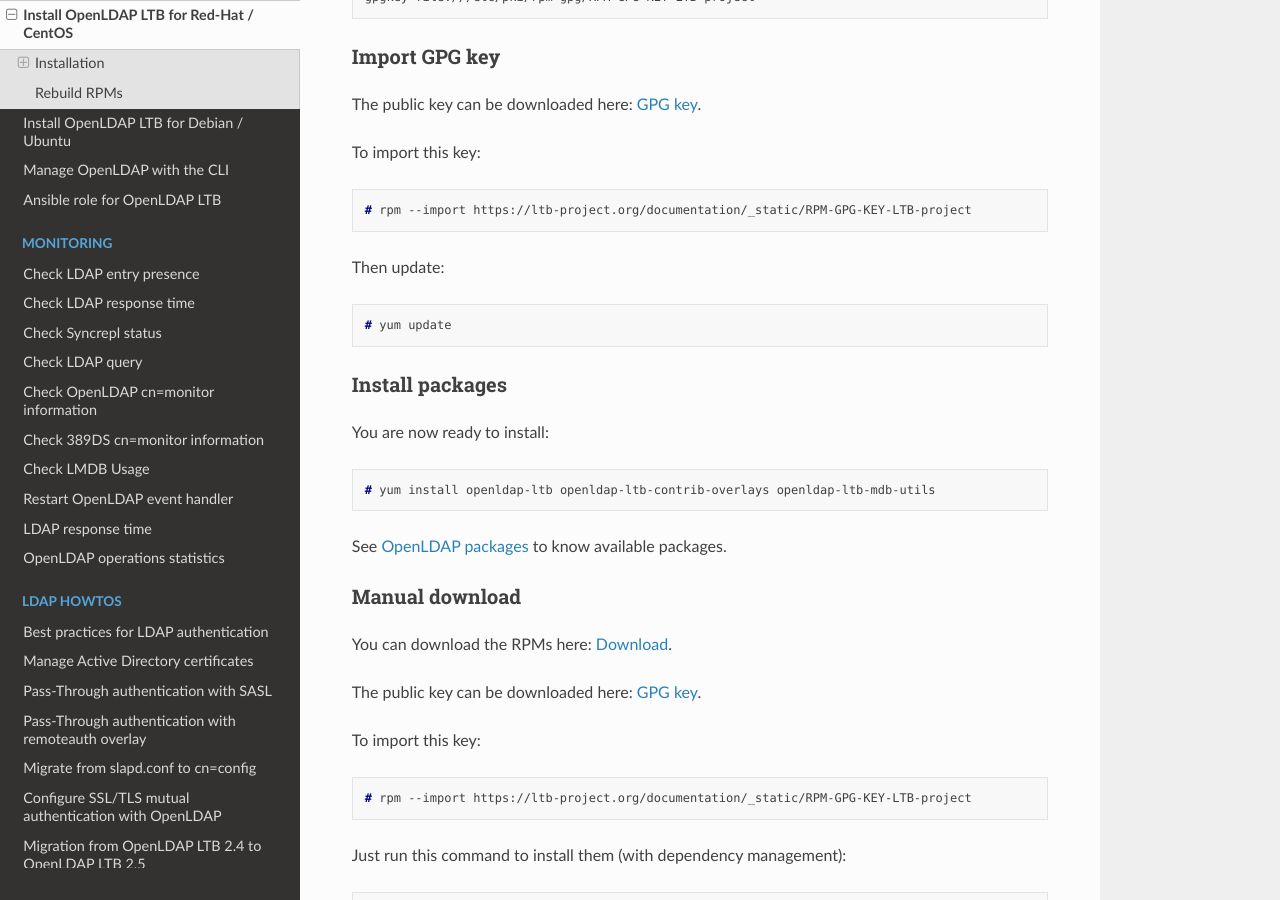
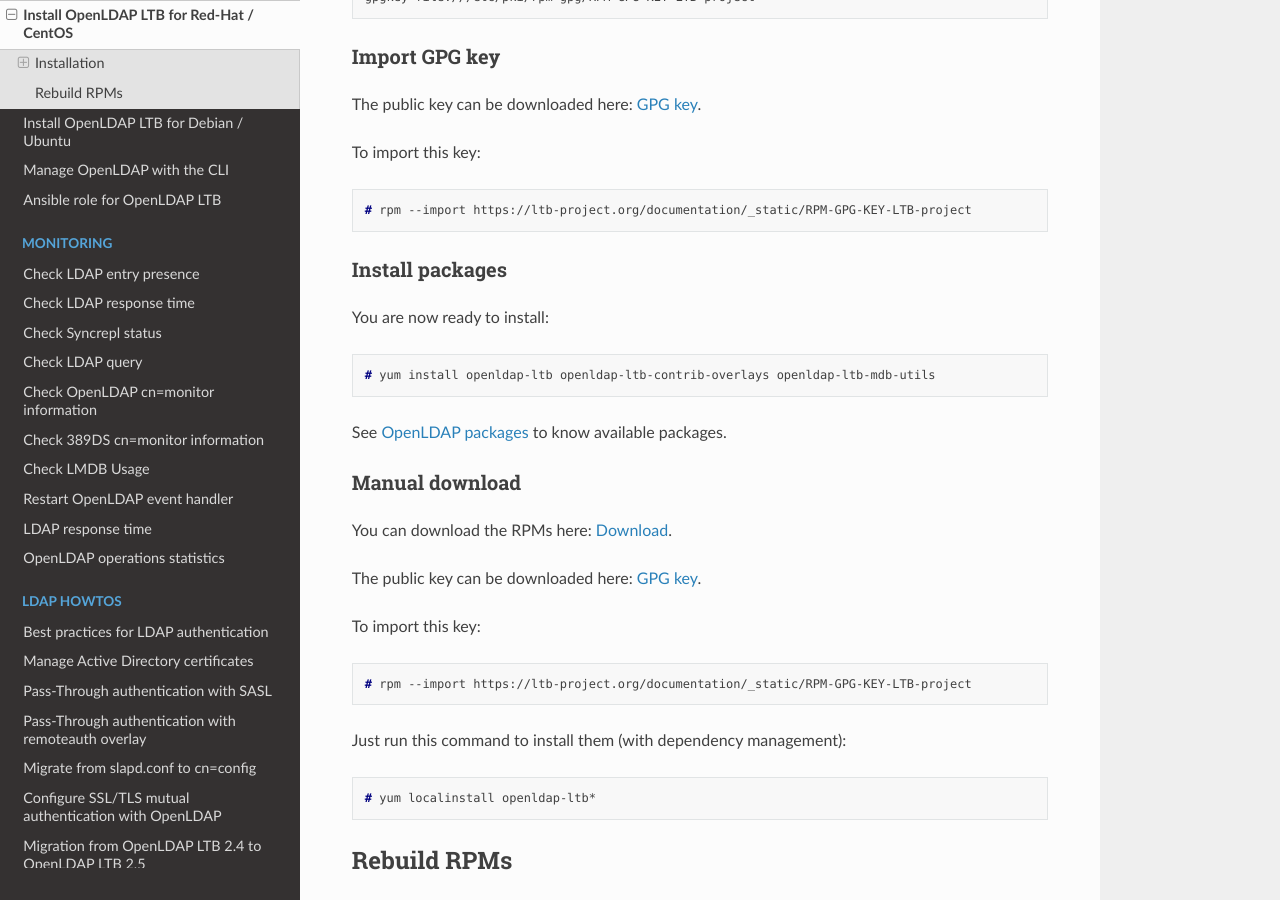
Before and after one commit to ltb-project/documentation, a Sphinx documentation site: the page built from source/openldap-rpm.rst, in a window 1280 px wide and 900 px high, scrolled down 1107 px. Built offline with Sphinx 7.4.7 and the Read the Docs theme 2.0.0, drawn with Linux system fonts in a browser that asks for light colours.

Commit message:
Update openldap-rpm.rst
`yum update` is not the same as `apt update`, and is not needed after adding a new repo

```diff
--- a/source/openldap-rpm.rst
+++ b/source/openldap-rpm.rst
@@ -64,12 +64,6 @@
 
     # rpm --import https://ltb-project.org/documentation/_static/RPM-GPG-KEY-LTB-project
 
-Then update:
-
-.. code-block:: console
-
-    # yum update
-
 Install packages
 ----------------
 
```
